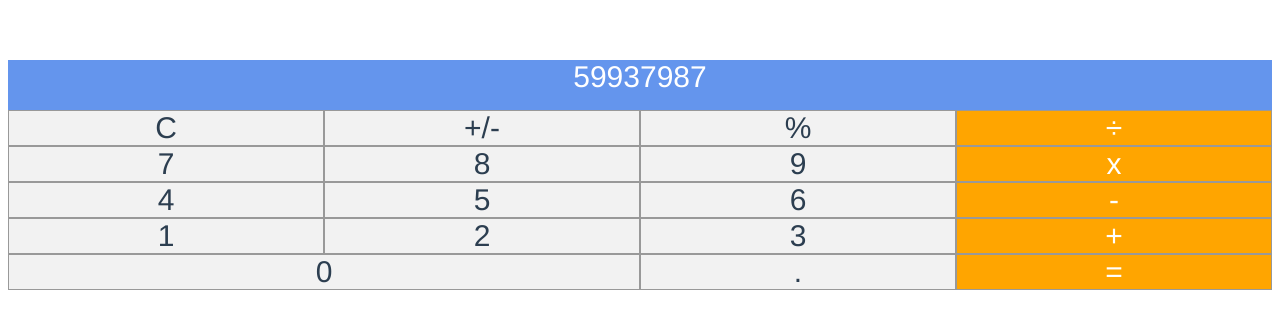
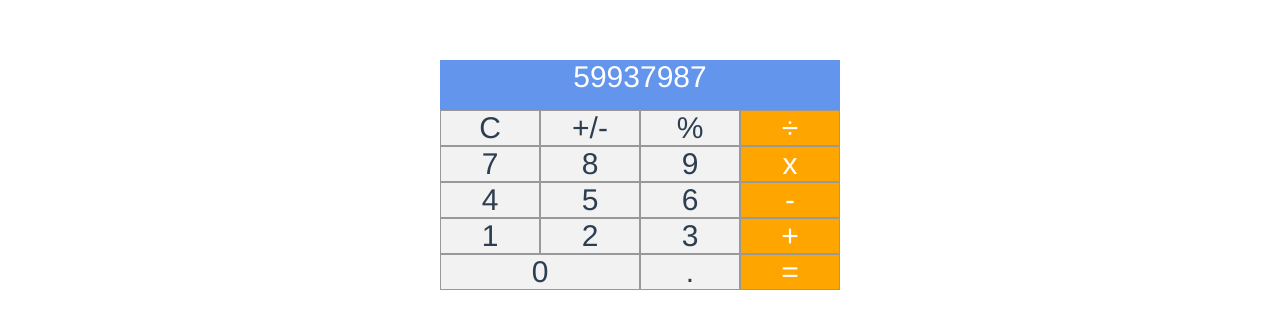
Before and after one commit to miniengineer/vuejs-calculator, a Vue app: page / in a window 1280 px wide. Shown: the top 328 px of the page. Built offline with nearby package versions, Linux system fonts and the light colour scheme.

Commit message:
added margin, width, cursor pointer

```diff
--- a/src/components/Calculator.vue
+++ b/src/components/Calculator.vue
@@ -34,6 +34,8 @@ export default {
 
 <style scoped>
 .calculator {
+  width: 400px;
+  margin: 0 auto;
   display: grid;
   grid-template-columns: repeat(4, 1fr);
   grid-template-rows: minmax(50px, auto);
@@ -53,6 +55,7 @@ export default {
 .btn {
   background-color: #F2F2F2;
   border: 1px solid #999;
+  cursor: pointer;
 }
 
 .operator {
```
